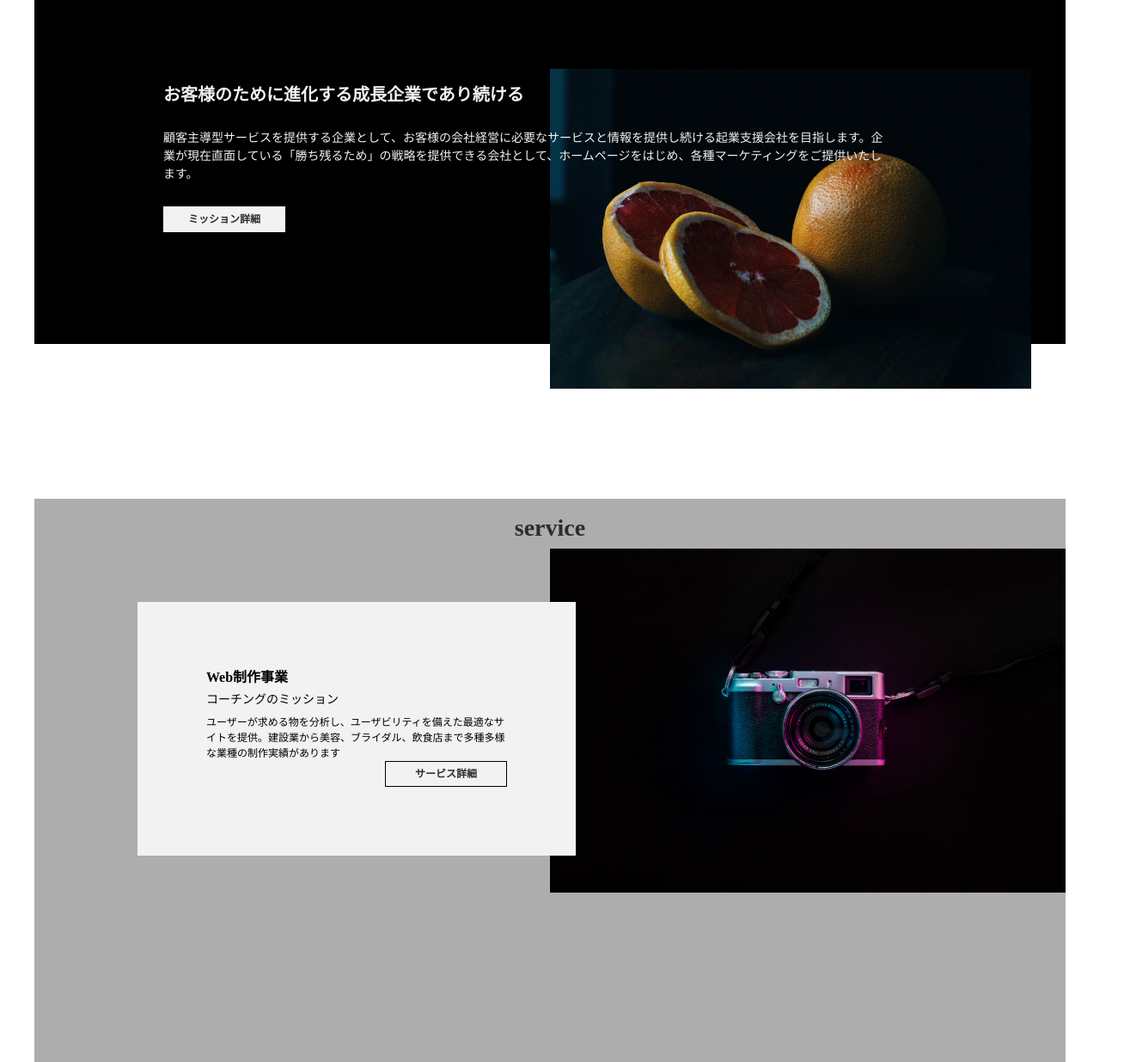
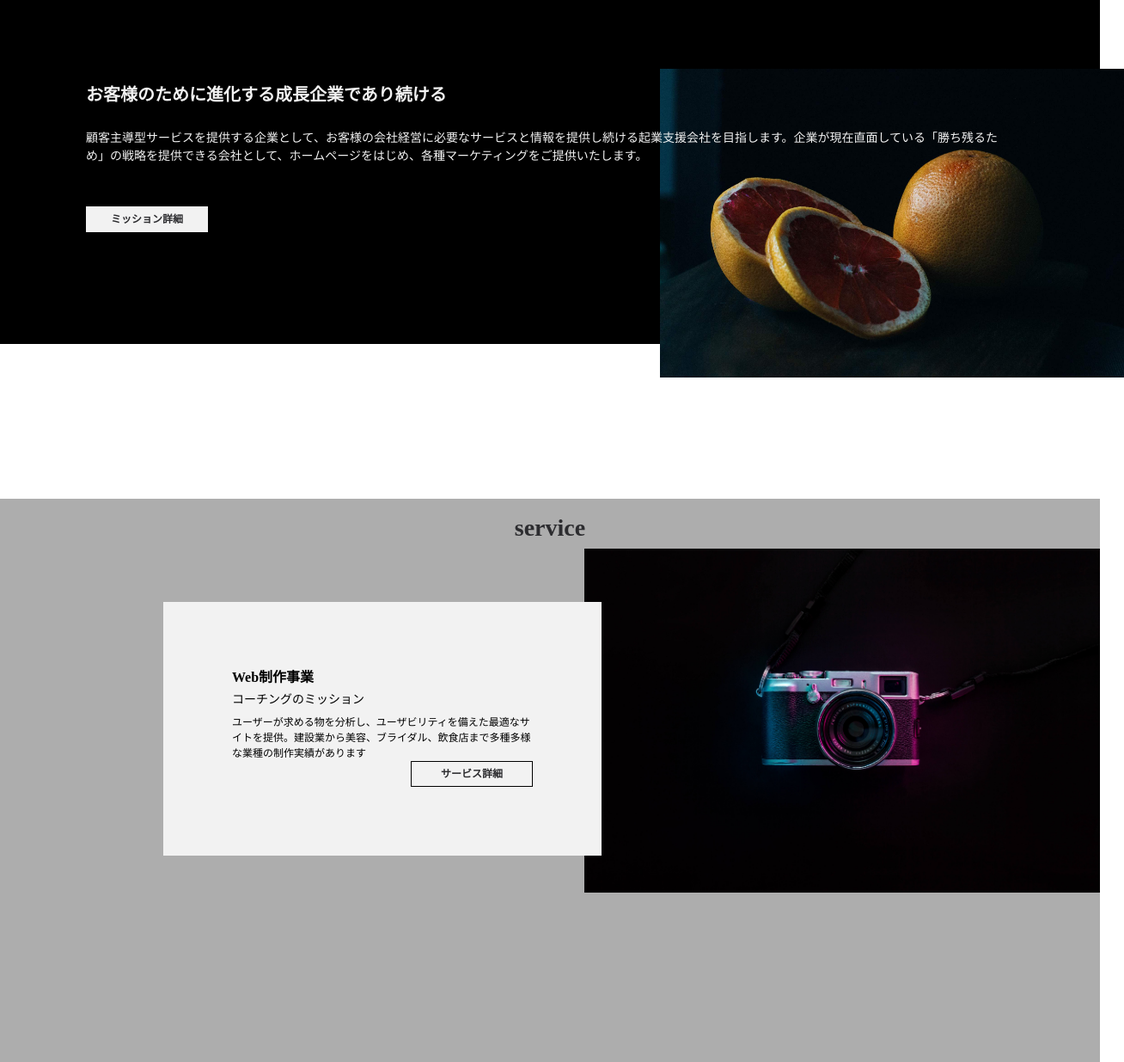
Before and after one commit to procimiya/practice, a plain HTML site: page index.html in a window 1280 px wide. Shown: the part 650-1885 px from the top of the page at 86% size, 1308 px wide, since content can reach past the window. Drawn offline with Linux system fonts and the light colour scheme.

Commit message:
widthを100%に変更。それに伴うスタイルの修正。

```diff
--- a/style.css
+++ b/style.css
@@ -41,11 +41,6 @@ body {
   transition: color .3s;
 }
 
-.main {
-  max-width: 1200px;
-  margin: 0 auto;
-}
-
 .eyecatch {
   height: 600px;
   background: url(./img/eyecatch.jpg) no-repeat;
@@ -76,7 +71,7 @@ body {
 
 .mission-contents {
   color: #f2f2f2;
-  max-width: 1000px;
+  margin: 0 auto;
   text-align: left;
   position: relative;
 }
@@ -85,21 +80,21 @@ body {
   font-size: 20px;
   position: absolute;
   top: 100px;
-  left: 150px;
+  margin: auto 100px 20px;
 }
 
 .mission-contents p {
   font-size: 14px;
   position: absolute;
   top: 150px;
-  left: 150px;
+  margin: auto 100px;
   line-height: 1.5em;
 }
 
 .mission-contents a {
   position: absolute;
   top: 240px;
-  left: 150px;
+  margin: auto 100px;
   width: 100px;
   padding: 8px 20px;
   font-size: 12px;
@@ -118,14 +113,14 @@ body {
 }
 
 .mission-contents img {
-  width: 560px;
+  width: 540px;
   margin-top: 80px;
-  margin-left: 600px;
+  margin-left: 60%;
 }
 
 #service {
+  margin: 0 auto;
   background-color: #adadad;
-  max-width: 1200px;
   height: 1200px;
   position: relative;
 }
@@ -150,7 +145,7 @@ body {
   text-align: left;
   position: absolute;
   top: 120px;
-  left: 120px;
+  right: 580px;
   background: #f2f2f2;
   padding: 80px 80px;
   width: 350px;
@@ -186,7 +181,7 @@ body {
   text-align: left;
   position: absolute;
   bottom: 220px;
-  right: 120px;
+  left: 580px;
   background: #f2f2f2;
   padding: 80px 80px;
   width: 350px;
@@ -244,8 +239,8 @@ body {
 .company,
 .recruit {
   position: relative;
-  width: 500px;
-  height: 100px;
+  width: 600px;
+  height: 180px;
   overflow: hidden;
   background: #000;
 }
@@ -415,6 +410,6 @@ body {
 
 .copyright {
   color: #f2f2f2;
-  font-size: 10px;
+  font-size: 11px;
   text-align: center;
 }
```
